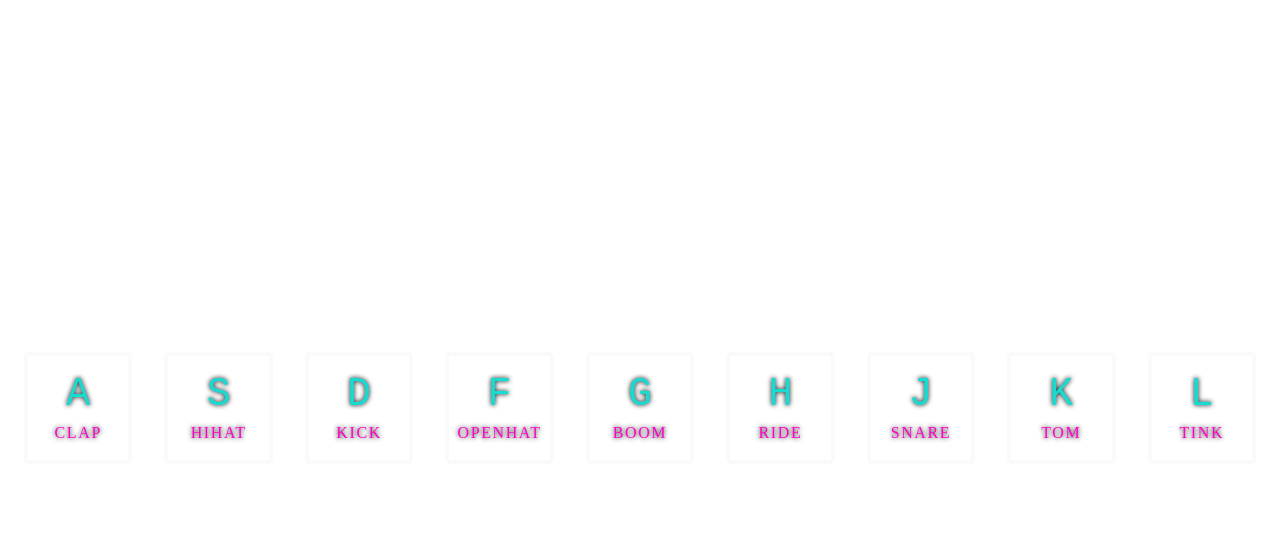
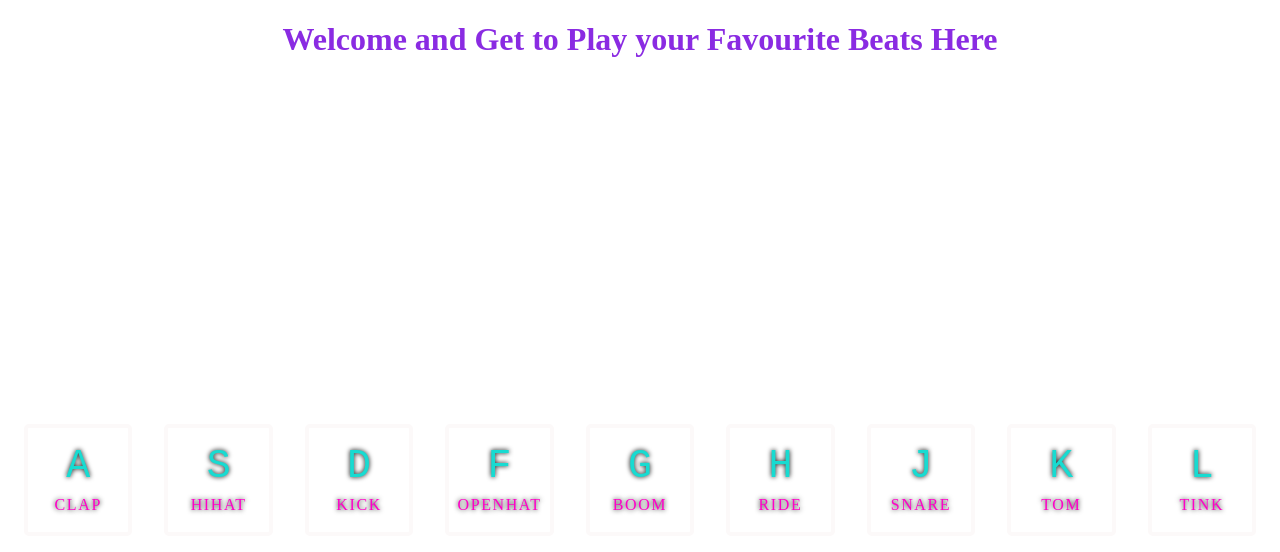
Before and after one commit to Oladigbs18/30-days-Vanilla-project, a plain HTML site: page Drum Kit.html in a window 1280 px wide. Drawn offline with Linux system fonts and the light colour scheme.

Commit message:
keyboard drum set💕💕👌❤💋

```diff
--- a/Drum Kit.html
+++ b/Drum Kit.html
@@ -6,6 +6,7 @@
     <link rel="stylesheet" href="Drum Kit.css">
     <script src="Drum Kit.js"></script>
 </head>
+<h1 style="color: blueviolet; text-align: center;"> <b>Welcome</b> and <b>Get to Play</b> your Favourite Beats Here</h1>
 <body>
     <!-- to create a drum kit using keyboard letters -->
     <div class = "keys">
@@ -56,24 +57,5 @@
     <audio data-key = "74" src = "sounds/snare.wav"></audio>
     <audio data-key = "75" src = "sounds/tom.wav"></audio>
     <audio data-key = "76" src = "sounds/tink.wav"></audio>
-<!--
-<script>
-    function playSound(e){
-        const audio = document.querySelector(`audio[data-key = "${e.keyCode}"]`);
-        const key = document.querySelector(`.key[data-key = "${e.keyCode}"]`);
-        if(!audio) return; //stop the function from running all together
-        audio.currentTime = 0; //rewind to the start
-        audio.play();
-        key.classList.add('playing');
-    }
 
-    function removeTransition(e){
-        if(e.propertyName !== 'transform') return; //skip it if it's not a transform
-        this.classList.remove('playing');
-    }
-
-    const keys = document.querySelectorAll('.key');
-    keys.forEach(key => key.addEventListener('transitionend', removeTransition));
-    window.addEventListener('keydown', playSound);
-</script>
 </body>
```
